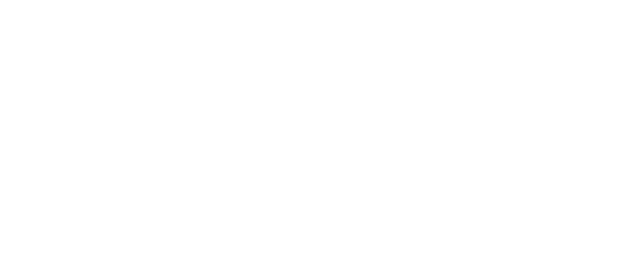
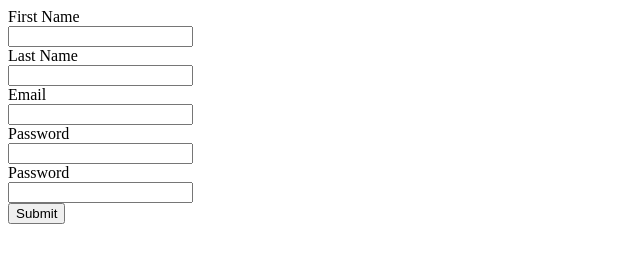
Before and after one commit to Naga-Rajasekhar/Form-Validation, a plain HTML site: page index.html in a window 1280 px wide. Shown: the whole page, without its empty margins (0-640 px from the left). Drawn offline with Linux system fonts and the light colour scheme.

Commit message:
second commit

```diff
--- a/index.html
+++ b/index.html
@@ -5,10 +5,22 @@
     <meta http-equiv="X-UA-Compatible" content="IE=edge" />
     <meta name="viewport" content="width=device-width, initial-scale=1.0" />
     <title>Form Validation</title>
-    <link rel="stylesheet" href="style.css">
+    <link rel="stylesheet" href="style.css" />
   </head>
   <body>
-
+    <form action="post">
+      <label for="fname">First Name</label><br />
+      <input type="text" id="fname" name="fname" /><br />
+      <label for="lname">Last Name</label><br />
+      <input type="text" id="lname" name="lname" /><br />
+      <label for="email">Email</label><br />
+      <input type="email" id="email" name="email" /><br />
+      <label for="password">Password</label><br />
+      <input type="password" id="password" name="password" /><br />
+      <label for="confirm-password">Password</label><br />
+      <input type="password" id="password" name="confirm-password" /><br />
+      <input type="submit" />
+    </form>
   </body>
-  <script src=""></script>
+  <script src="./script.js"></script>
 </html>
```
